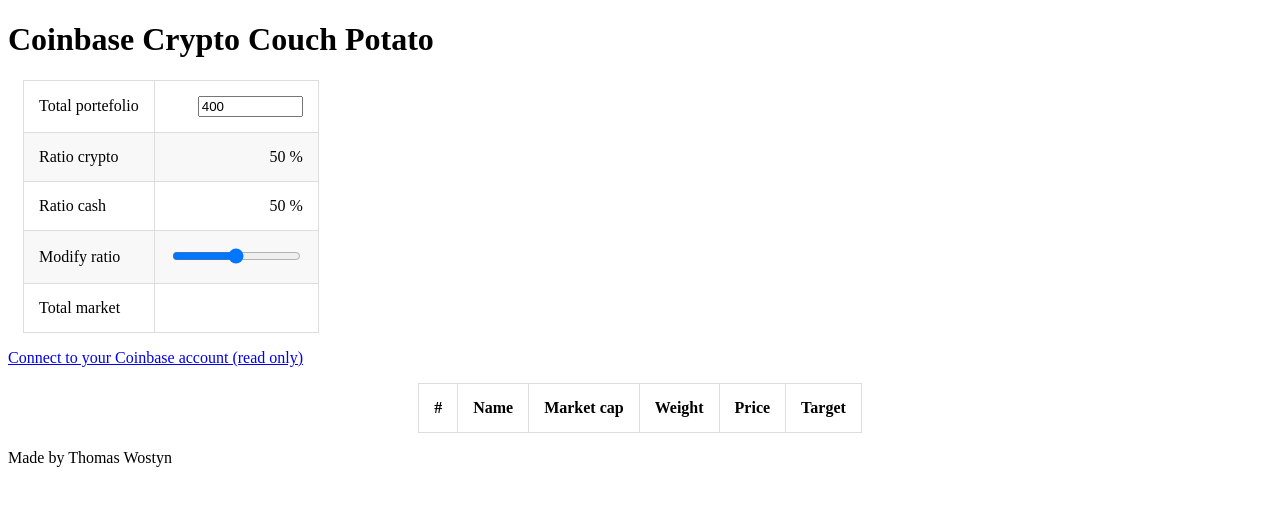
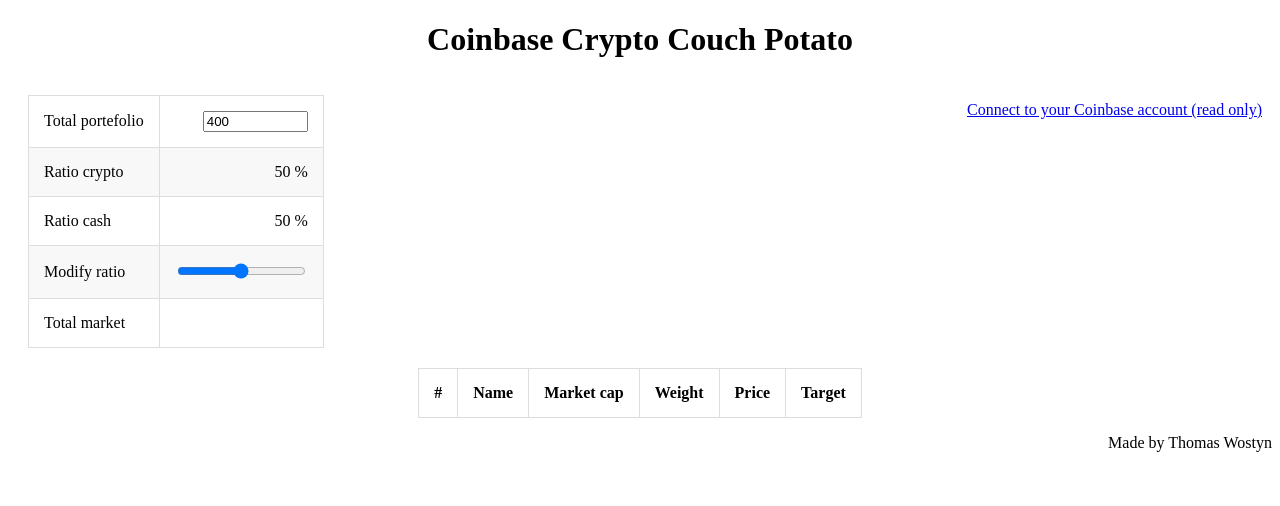
Before and after one commit to thomasWos/cryptocouchpotato, a plain HTML site: page index.html in a window 1280 px wide. Drawn offline with Linux system fonts and the light colour scheme; no server answers.

Commit message:
Change layout

```diff
--- a/cryptocouchpotato.css
+++ b/cryptocouchpotato.css
@@ -1,11 +1,18 @@
+h1 {
+    text-align: center;
+}
+
+div {
+    margin: 5px;
+}
+
 table {
     border-collapse: collapse;
     margin: 15px;
 }
 
 #cryptoTable {
-    margin-left:auto;
-    margin-right:auto;
+    margin:auto;
 }
 
 td,
@@ -22,3 +29,14 @@ th {
 tr:nth-child(even) {
     background-color: #f8f8f8;
 }
+
+.clearfix {
+    overflow: auto;
+}
+.float-right {
+    float: right;
+}
+
+#signature {
+    text-align: right;
+}
--- a/index.html
+++ b/index.html
@@ -7,8 +7,15 @@
 </head>
 
 <body>
+    <h1>Coinbase Crypto Couch Potato</h1>
 
-    <h1>Coinbase Crypto Couch Potato</h1>
+    <div class="clearfix">
+        <div class="float-right">
+            <p>
+                <a
+                    href="https://www.coinbase.com/oauth/authorize?client_id=aef108d150b98e03eaa26334ec346213a02a837c144ab9eda556866513c1031c&redirect_uri=https%3A%2F%2Fcryptocouchpotato.com&response_type=code&scope=wallet%3Auser%3Aread">Connect
+                    to your Coinbase account (read only)</a></p>
+        </div>
 
         <table>
             <tr>
@@ -18,7 +25,6 @@
                         oninput="onTotalPortefolioUpdated(this.value)">
                 </td>
             </tr>
-
 
             <tr>
                 <td>Ratio crypto</td>
@@ -31,8 +37,7 @@
 
             <tr>
                 <td>Modify ratio</td>
-                <td><input type="range" id="ratioRange" name="volume"
-                    min="0" max="100" value="50" step="5"
+                <td><input type="range" id="ratioRange" name="volume" min="0" max="100" value="50" step="5"
                         oninput="onRatioRange(this.value)"></td>
             </tr>
 
@@ -42,7 +47,7 @@
             </tr>
         </table>
 
-    <p><a href="https://www.coinbase.com/oauth/authorize?client_id=aef108d150b98e03eaa26334ec346213a02a837c144ab9eda556866513c1031c&redirect_uri=https%3A%2F%2Fcryptocouchpotato.com&response_type=code&scope=wallet%3Auser%3Aread">Connect to your Coinbase account (read only)</a></p>
+    </div>
 
     <table id="cryptoTable">
         <tr>
@@ -55,7 +60,7 @@
         </tr>
     </table>
 
-    <p>Made by Thomas Wostyn</p>
+    <p id="signature">Made by Thomas Wostyn</p>
 
     <script src="resources.js"></script>
     <script src="cryptocoachpotato.js"></script>
```
Lines whose indentation alone changed are shown as unchanged.
